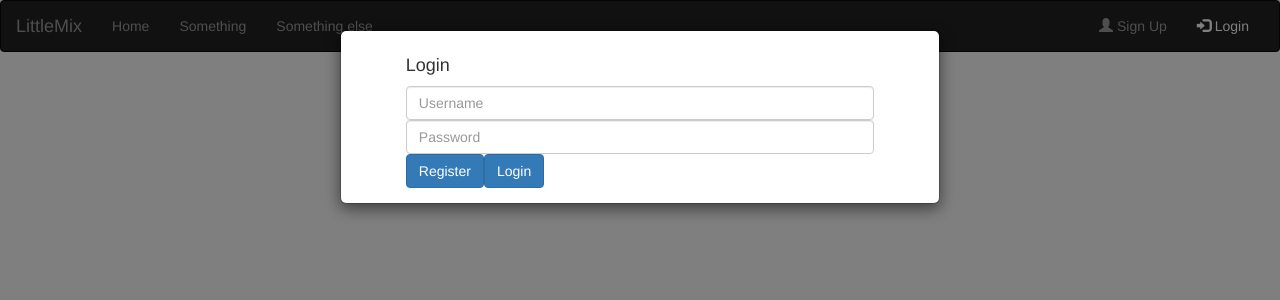
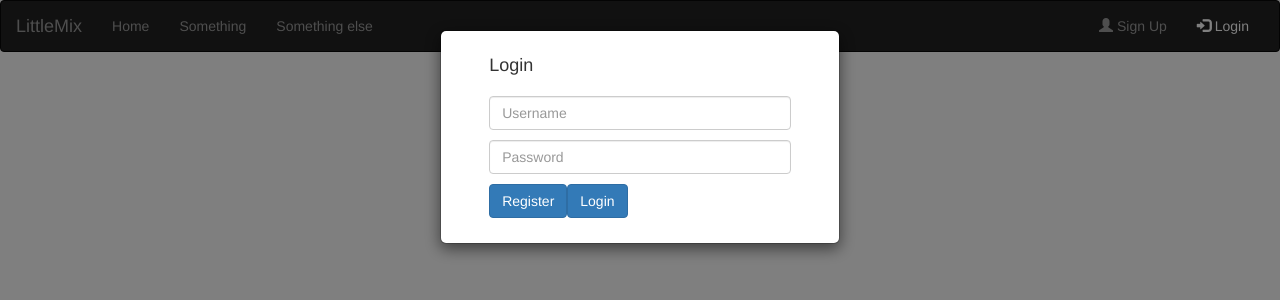
Before and after one commit to AntNil/littlemix-backend, an Angular app in the folder client/: page / in a window 1280 px wide. Both pictures are taken after a click on the link "Login". Shown: the top 300 px of the page. Built offline with nearby package versions, Linux system fonts and the light colour scheme.

Commit message:
Fixade CSSen som blev tokig i flytten

```diff
--- a/client/src/app/app-routing.module.ts
+++ b/client/src/app/app-routing.module.ts
@@ -4,8 +4,6 @@ import {LoginModalComponent} from "./authentication/login-modal/login-modal.comp
 
 const appRoutes: Routes = [
   {path: '', redirectTo: '', pathMatch: 'full'}
-
-
 ];
 
 @NgModule({
--- a/client/src/app/authentication/login-modal/login-modal.component.css
+++ b/client/src/app/authentication/login-modal/login-modal.component.css
@@ -0,0 +1,7 @@
+.modal-dialog {
+  width: 400px;
+}
+
+.row {
+  padding-bottom: 10px;
+}
--- a/client/src/app/login-modal/login-modal.component.css
+++ /dev/null
@@ -1,14 +0,0 @@
-/*.modal.in {
-  display: flex !important;
-}
-.modal .modal-dialog {
-  margin: auto;
-}*/
-
-.modal-dialog {
-  width: 400px;
-}
-
-.row {
-  padding-bottom: 10px;
-}
```
